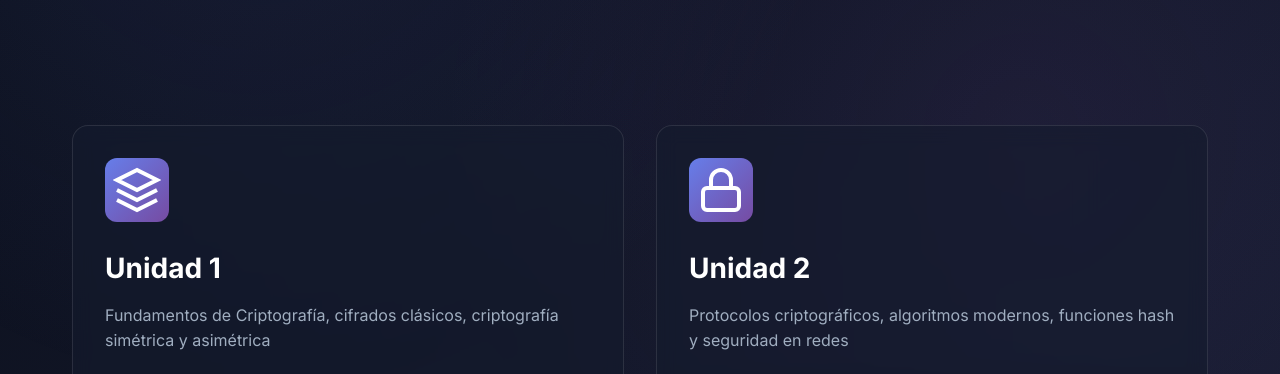
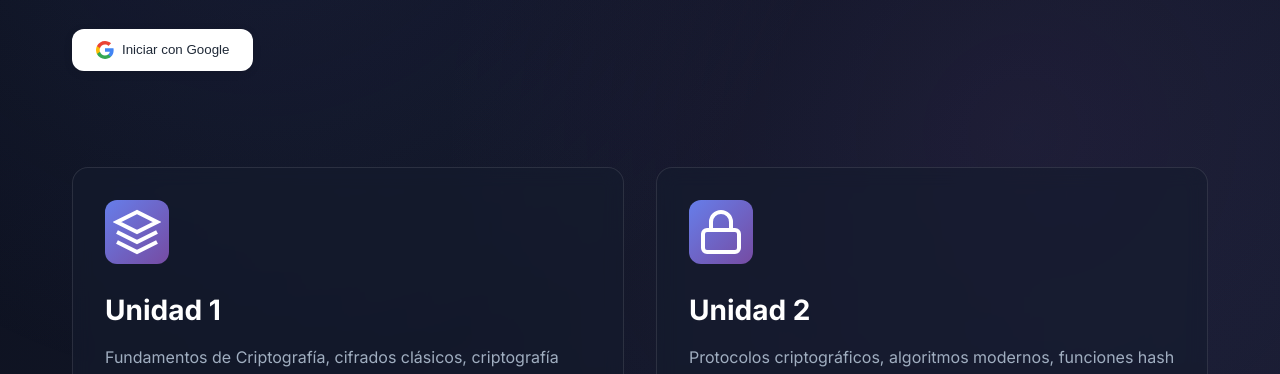
Before and after one commit to Bryan1093/Cripto_repaso, a website: page public/index.html in a window 1280 px wide. Shown: the part 426-800 px from the top of the page. Drawn offline with Linux system fonts and the light colour scheme.

Commit message:
fix: Always show login button even if Firebase fails to initialize

```diff
--- a/public/auth.js
+++ b/public/auth.js
@@ -5,6 +5,8 @@ let currentUser = null;
 function checkAuthState() {
     if (!window.auth) {
         console.log('Auth not initialized, running in guest mode');
+        // Still show the login button even if auth isn't initialized
+        updateUIForUser(null);
         return null;
     }
 
--- a/public/index.html
+++ b/public/index.html
@@ -137,6 +137,11 @@
                 checkAuthState();
             }
         }
+
+        // Always try to show auth UI, even if Firebase fails
+        if (typeof checkAuthState === 'function') {
+            setTimeout(() => checkAuthState(), 1000);
+        }
     </script>
 
     <!-- Service Worker Registration -->
```
